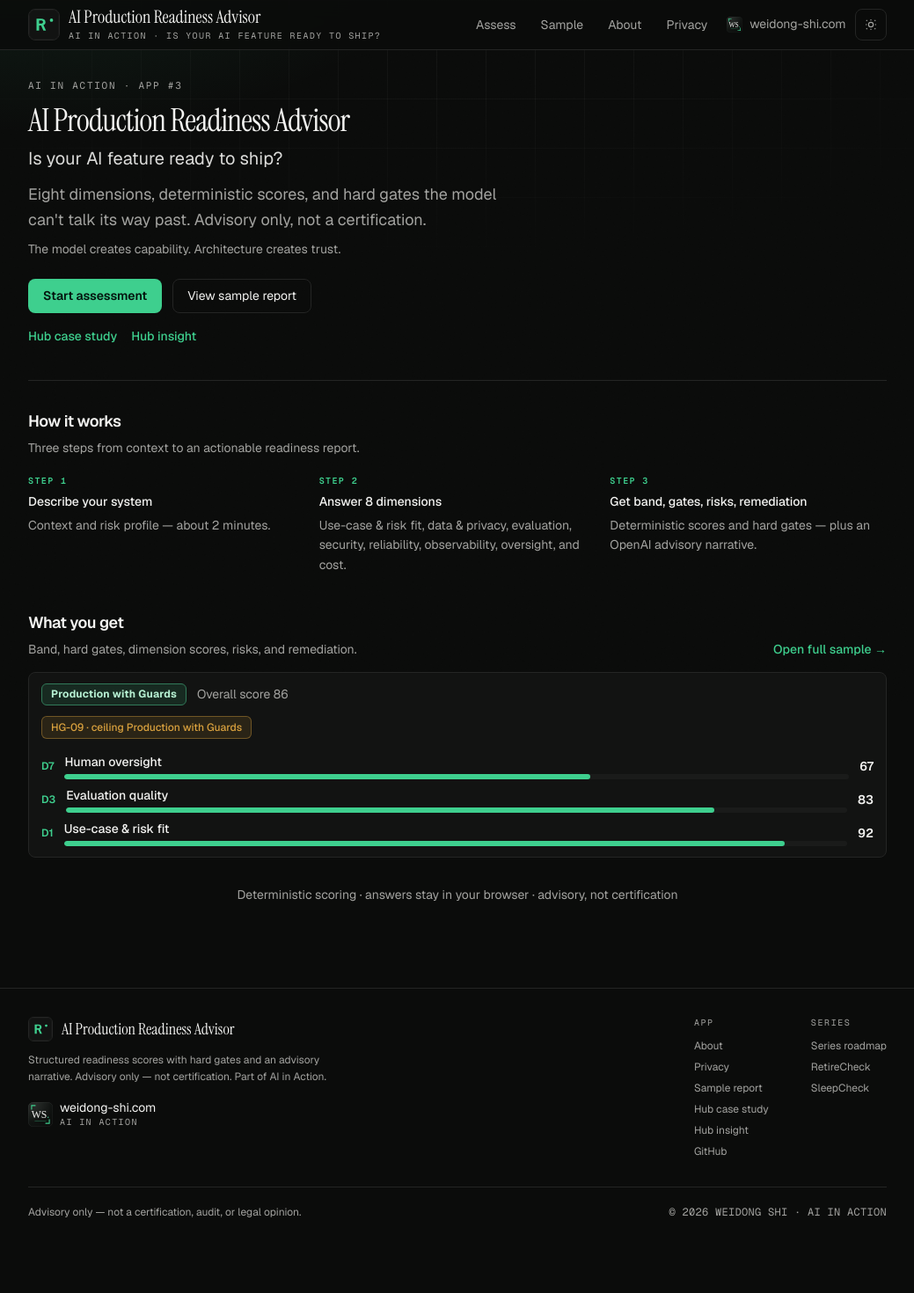
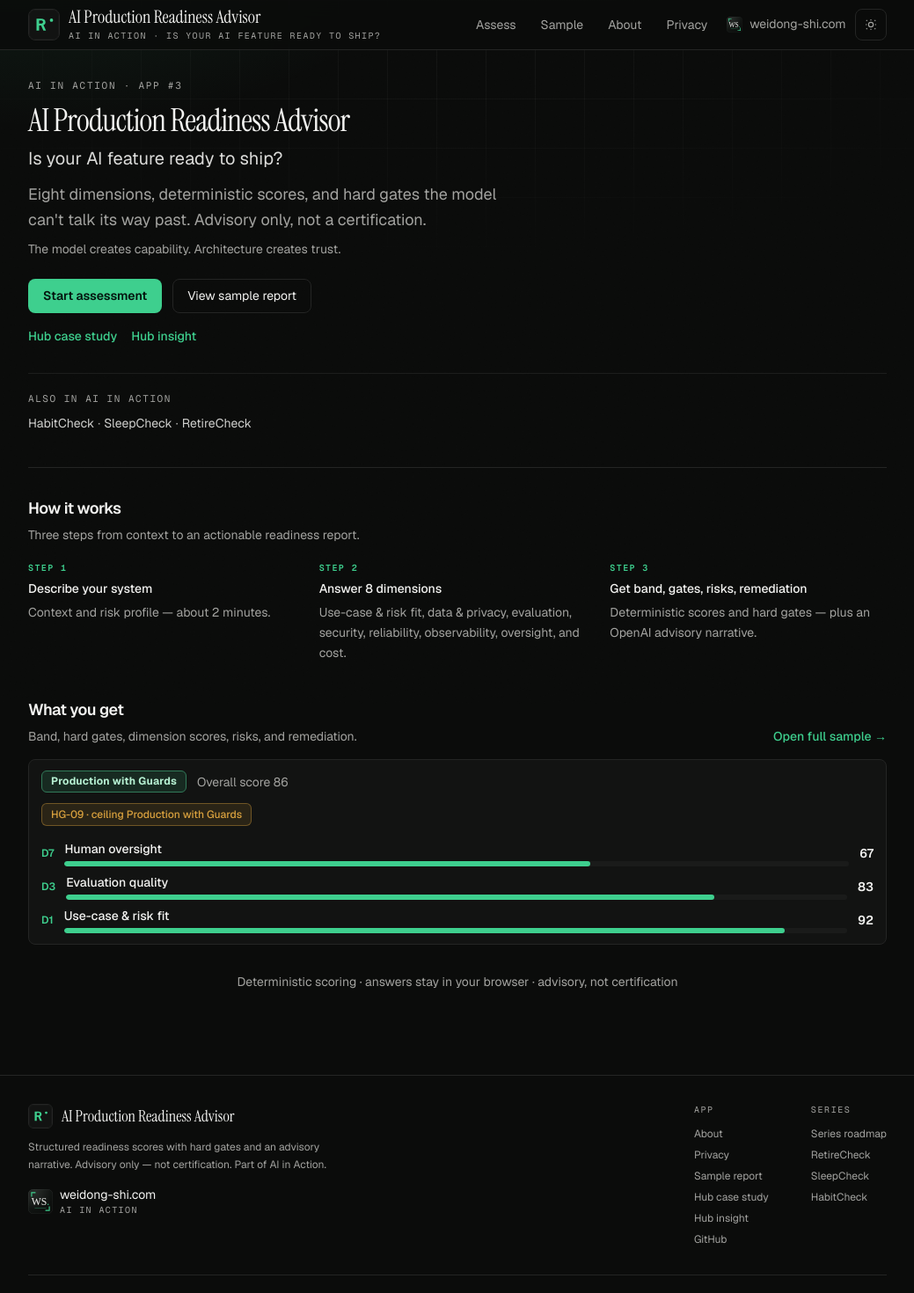
Before and after one commit to weidong808/ai-production-readiness-advisor, a Next.js app: page / in a window 1280 px wide. Shown: the top 1470 px of the page at 88% size, without its empty margins (120-1159 px from the left). Before the commit the page ends 1386 px from the top, so only its background shows below. Built offline with nearby package versions, Linux system fonts and the light colour scheme.

Commit message:
Add series sibling strip to the home hero and HabitCheck to the footer.

```diff
--- a/src/app/page.tsx
+++ b/src/app/page.tsx
@@ -1,5 +1,6 @@
 import Link from "next/link";
 import { LandingPreview } from "@/components/LandingPreview";
+import { SeriesAppsStrip } from "@/components/SeriesAppsStrip";
 import {
   APP_NAME,
   APP_SERIES_LABEL,
@@ -78,6 +79,8 @@ export default function HomePage() {
           </a>
         </p>
 
+        <SeriesAppsStrip className="mt-8" />
+
         <section className="mt-10 border-t border-[var(--border)] pt-8">
           <h2 className="text-lg font-semibold tracking-tight text-[var(--foreground)]">
             How it works
--- a/src/components/AppFooter.tsx
+++ b/src/components/AppFooter.tsx
@@ -5,6 +5,7 @@ import {
   ADVISORY_DISCLAIMER,
   APP_NAME,
   GITHUB_REPO_URL,
+  HABITCHECK_URL,
   RETIRECHECK_URL,
   ROADMAP_URL,
   SITE_BRAND_NAME,
@@ -151,6 +152,16 @@ export function AppFooter() {
                     SleepCheck
                   </a>
                 </li>
+                <li>
+                  <a
+                    href={HABITCHECK_URL}
+                    target="_blank"
+                    rel="noopener noreferrer"
+                    className="transition-colors hover:text-[var(--foreground)]"
+                  >
+                    HabitCheck
+                  </a>
+                </li>
               </ul>
             </div>
           </div>
--- /dev/null
+++ b/src/components/SeriesAppsStrip.tsx
@@ -0,0 +1,41 @@
+import {
+  HABITCHECK_URL,
+  RETIRECHECK_URL,
+  SITE_SERIES_NAME,
+  SLEEPCHECK_URL,
+} from "@/lib/brand";
+
+const SIBLINGS = [
+  { name: "HabitCheck", href: HABITCHECK_URL },
+  { name: "SleepCheck", href: SLEEPCHECK_URL },
+  { name: "RetireCheck", href: RETIRECHECK_URL },
+] as const;
+
+/** Compact series framing on the home hero — no cards, no viewport void. */
+export function SeriesAppsStrip({ className = "" }: { className?: string }) {
+  return (
+    <nav
+      aria-label={`Also in ${SITE_SERIES_NAME}`}
+      className={`border-t border-[var(--border)]/70 pt-5 ${className}`}
+    >
+      <p className="font-mono text-[11px] tracking-[0.14em] text-[var(--muted)] uppercase">
+        Also in {SITE_SERIES_NAME}
+      </p>
+      <ul className="mt-2.5 flex flex-wrap items-center gap-x-1 gap-y-1 text-sm text-[var(--muted)]">
+        {SIBLINGS.map((app, i) => (
+          <li key={app.href} className="flex items-center gap-x-1">
+            {i > 0 ? <span aria-hidden>·</span> : null}
+            <a
+              href={app.href}
+              target="_blank"
+              rel="noopener noreferrer"
+              className="text-[var(--foreground)]/85 underline-offset-2 hover:text-[var(--accent)] hover:underline"
+            >
+              {app.name}
+            </a>
+          </li>
+        ))}
+      </ul>
+    </nav>
+  );
+}
--- a/src/lib/brand.ts
+++ b/src/lib/brand.ts
@@ -35,6 +35,7 @@ export const ROADMAP_URL = "https://github.com/weidong808/ai-in-action-roadmap";
 /** Sibling apps in the series. */
 export const RETIRECHECK_URL = "https://retirecheck.weidong-shi.com";
 export const SLEEPCHECK_URL = "https://sleepcheck.weidong-shi.com";
+export const HABITCHECK_URL = "https://habitcheck.weidong-shi.com";
 
 export const ADVISORY_DISCLAIMER =
   "Advisory only — not a certification, audit, or legal opinion.";
```
